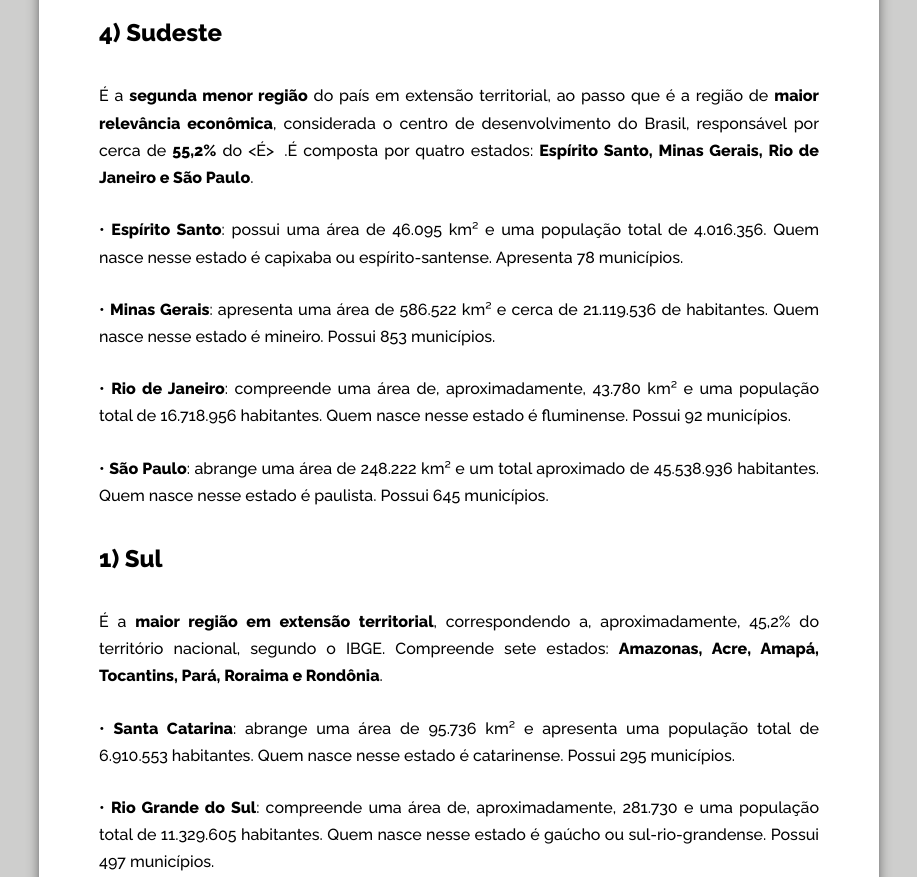
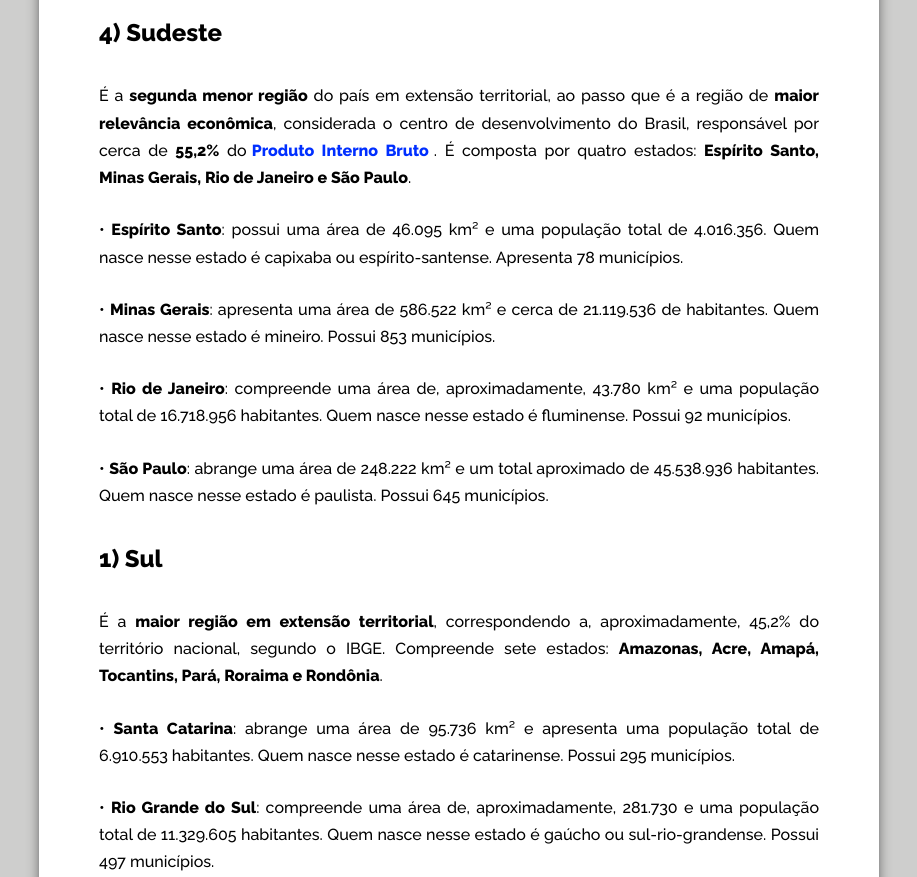
Before and after one commit to jonas-souza/site-capitais-do-brasil, a plain HTML site: page index.html in a window 1280 px wide. Shown: the part 4850-5727 px from the top of the page, without its empty margins (181-1098 px from the left). Drawn offline with Linux system fonts and the light colour scheme.

Commit message:
Update index.html

```diff
--- a/index.html
+++ b/index.html
@@ -234,7 +234,7 @@
 
               <h2>4&#41; Sudeste</h2>
               <p>
-                É a <strong>segunda menor região</strong> do país em extensão territorial, ao passo que é a região de <strong>maior relevância econômica</strong>, considerada o centro de desenvolvimento do Brasil, responsável por cerca de <strong>55,2%</strong> do <É><a href="https://pt.wikipedia.org/wiki/Produto_interno_bruto#:~:text=O%20produto%20interno%20bruto%20(PIB,trimestre%2C%20ano%2C%20etc)." target="_blank" rel="external"></a>.É composta por quatro estados: <strong>Espírito Santo, Minas Gerais, Rio de Janeiro e São Paulo</strong>.
+                É a <strong>segunda menor região</strong> do país em extensão territorial, ao passo que é a região de <strong>maior relevância econômica</strong>, considerada o centro de desenvolvimento do Brasil, responsável por cerca de <strong>55,2%</strong> do<a href="https://pt.wikipedia.org/wiki/Produto_interno_bruto#:~:text=O%20produto%20interno%20bruto%20(PIB,trimestre%2C%20ano%2C%20etc)." target="_blank" rel="external">Produto Interno Bruto</a>. É composta por quatro estados: <strong>Espírito Santo, Minas Gerais, Rio de Janeiro e São Paulo</strong>.
               </p>
               <p>
                 &bull; <strong>Espírito Santo</strong>: possui uma área de 46.095 km² e uma população total de 4.016.356. Quem nasce nesse estado é capixaba ou espírito-santense. Apresenta 78 municípios.
@@ -268,7 +268,7 @@
 
               <h2>Principais estados brasileiros</h2>
               <p>
-                Para pautar a atuação dos gestores públicos em prover os serviços básicos necessários à população, foi criado o <strong>Ranking de Competitividade dos Estados</strong>, em 2011, pelo Centro de Liderança Pública. O objetivo desse ranking é avaliar a administração pública, bem como auxiliar o cidadão a compreender as principais questões do seu estado. Isso é feito com base em 10 pilares estratégicos, como <a href="https://mundoeducacao.uol.com.br/biologia/sustentabilidade.htm" target="_blank" rel="external"></a>, <strong>capital humano</strong>, <strong>educação</strong>, <strong>infraestrutura</strong>, <strong>segurança pública</strong> e 68 outros indicadores, sendo esses reavaliados a cada ano.
+                Para pautar a atuação dos gestores públicos em prover os serviços básicos necessários à população, foi criado o <strong>Ranking de Competitividade dos Estados</strong>, em 2011, pelo Centro de Liderança Pública. O objetivo desse ranking é avaliar a administração pública, bem como auxiliar o cidadão a compreender as principais questões do seu estado. Isso é feito com base em 10 pilares estratégicos, como <a href="https://mundoeducacao.uol.com.br/biologia/sustentabilidade.htm" target="_blank" rel="external"></a>, <strong>capital humano</strong>, <strong>educação</strong>,<strong>infraestrutura</strong>, <strong>segurança pública</strong> e 68 outros indicadores, sendo esses reavaliados a cada ano.
               </p>
               <p>
                 Segundo o nível de competitividade, o estado de São Paulo lidera o ranking seguido pelo estado de Santa Catarina, com Distrito Federal em terceiro lugar e o Paraná em quarto. Os estados com os menores desempenhos no ranking são o Acre, que assume a última posição, Maranhão, Sergipe e Amapá.|1|
```
